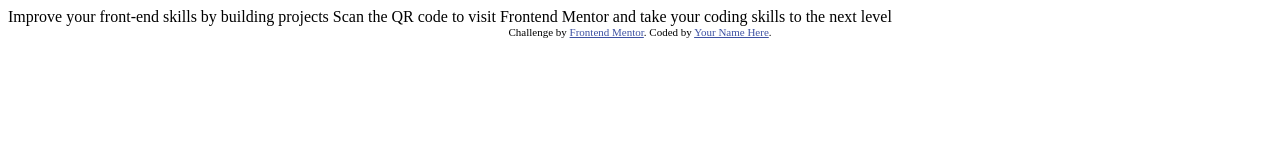
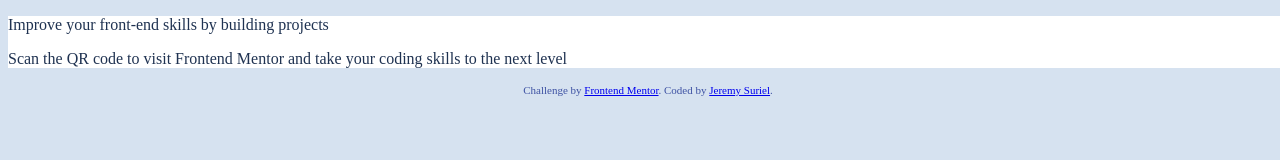
Before and after one commit to COPY0096/qrcomponent-frontend, a plain HTML site: page index.html in a window 1280 px wide. Drawn offline with Linux system fonts and the light colour scheme.

Commit message:
Updated style and layout

```diff
--- a/index.html
+++ b/index.html
@@ -5,24 +5,27 @@
   <meta name="viewport" content="width=device-width, initial-scale=1.0"> <!-- displays site properly based on user's device -->
 
   <link rel="icon" type="image/png" sizes="32x32" href="./images/favicon-32x32.png">
+  <link rel="stylesheet" href="styles.css">
 
   <title>Frontend Mentor | QR code component</title>
 
   <!-- Feel free to remove these styles or customise in your own stylesheet 👍 -->
   <style>
-    .attribution { font-size: 11px; text-align: center; }
-    .attribution a { color: hsl(228, 45%, 44%); }
+
   </style>
 </head>
 <body>
 
-  Improve your front-end skills by building projects
+  <div class="container">
+    <p class="top-text">Improve your front-end skills by building projects</p>
 
-  Scan the QR code to visit Frontend Mentor and take your coding skills to the next level
+    <p class="bottom-text">Scan the QR code to visit Frontend Mentor and take your coding skills to the next level</p>
+  </div>
+
 
   <div class="attribution">
     Challenge by <a href="https://www.frontendmentor.io?ref=challenge" target="_blank">Frontend Mentor</a>.
-    Coded by <a href="#">Your Name Here</a>.
+    Coded by <a href="#">Jeremy Suriel</a>.
   </div>
 </body>
 </html>
--- /dev/null
+++ b/styles.css
@@ -0,0 +1,30 @@
+:root {
+    --color-white: hsl(0, 0%, 100%);
+    --color-slate-300: hsl(212, 45%, 89%);
+    --color-slate-500: hsl(216, 15%, 48%);
+    --color-slate-900: hsl(218, 44%, 22%);
+}
+
+body {
+    background-color:var(--color-slate-300);
+    width: 100%;
+}
+
+p{
+    color: var(--color-slate-900);
+}
+
+
+
+
+.container {
+    background-color: var(--color-white);
+
+}
+
+
+
+.attribution {
+    font-size: 11px; text-align: center;
+    color: hsl(228, 45%, 44%);
+}
```
